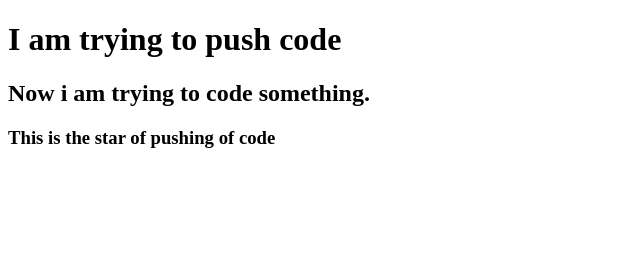
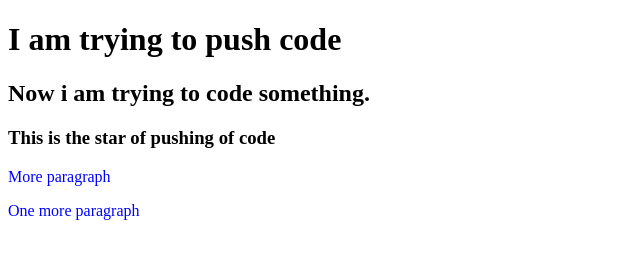
Before and after one commit to jannatnury/my-second-repo, a plain HTML site: page index.html in a window 1280 px wide. Shown: the whole page, without its empty margins (0-640 px from the left). Drawn offline with Linux system fonts and the light colour scheme.

Commit message:
style added

```diff
--- a/index.html
+++ b/index.html
@@ -5,10 +5,13 @@
     <meta http-equiv="X-UA-Compatible" content="IE=edge">
     <meta name="viewport" content="width=device-width, initial-scale=1.0">
     <title>My Second Github Repo</title>
+    <link rel="stylesheet" href="style.css">
 </head>
 <body>
     <h1>I am trying to push code</h1>
     <h2>Now i am trying to code something.</h2>
     <h3>This is the star of pushing of code</h3>
+    <p>More paragraph</p>
+    <p>One more paragraph</p>
 </body>
 </html>
--- /dev/null
+++ b/style.css
@@ -0,0 +1,3 @@
+p{
+    color: blue;
+}
```
